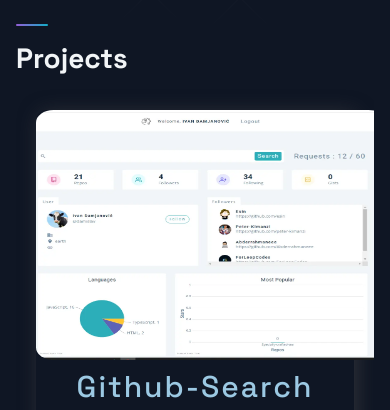
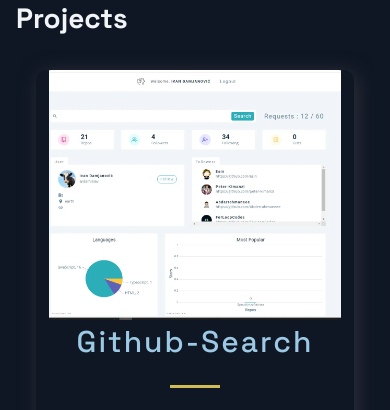
Before and after one commit to Damislav/my-portfolio, a Next.js app: page / in a window 390 px wide. Shown: the part 352-762 px from the top of the page. Built offline with nearby package versions, Linux system fonts and the light colour scheme.

Commit message:
fixed horizontal scroll

```diff
--- a/src/components/CursorPointer/CursorPointer.js
+++ b/src/components/CursorPointer/CursorPointer.js
@@ -1,8 +1,11 @@
 import { Cursor } from "custom-pointer-react";
-import { useEffect } from "react";
-
+import styles from "./CursorPointer.module.css";
 const CursorPointer = () => {
-  return <Cursor className="cursor" color="white" />;
+  return (
+    <div className={styles.dot}>
+      <Cursor color="white" />
+    </div>
+  );
 };
 
 export default CursorPointer;
--- /dev/null
+++ b/src/components/CursorPointer/CursorPointer.module.css
@@ -0,0 +1,5 @@
+@media screen and (max-width: 1268px) {
+  .dot {
+    display: none !important;
+  }
+}
--- a/src/components/Projects/Projects.js
+++ b/src/components/Projects/Projects.js
@@ -29,12 +29,14 @@
       {projects.map((p, i) => {
         return (
           <BlogCard key={i}>
+            <div className="img">
               <ImgContainer
                 width={350}
                 height={250}
                 src={p.image}
                 alt={p.title}
               />
+            </div>
             <TitleContent>
               <HeaderThree lead>{p.title}</HeaderThree>
               <Hr />
--- a/src/components/Projects/ProjectsStyles.js
+++ b/src/components/Projects/ProjectsStyles.js
@@ -4,18 +4,22 @@
   border-radius: 5%;
   /* object-fit: c; */
   transition: 0.5s ease-in-out;
+
+  /* cursor: none; */
   overflow: hidden;
-  /* cursor: none; */
-
   &:hover {
     /* transition: 0.5s ease-in-out; */
     scale: 1.1;
     margin: 0.2rem;
   }
+
+  @media ${(props) => props.theme.breakpoints.sm} {
+    object-fit: contain;
+    overflow: hidden;
+  }
   @media ${(props) => props.theme.breakpoints.xsm} {
-    width: 100% !important;
-    height: 100% !important;
     object-fit: contain;
+    overflow: hidden;
   }
 `;
 
@@ -34,6 +38,12 @@
   }
 `;
 export const BlogCard = styled.div`
+  .img {
+    display: flex;
+    align-items: center;
+    justify-content: center;
+    overflow: hidden;
+  }
   border-radius: 10px;
   box-shadow: 3px 3px 20px rgba(80, 78, 78, 0.5);
   text-align: center;
--- a/src/pages/index.js
+++ b/src/pages/index.js
@@ -22,7 +22,6 @@
       </Section>
 
       <Projects />
-
       <Technologies />
     </Layout>
   );
--- a/src/styles/globals.js
+++ b/src/styles/globals.js
@@ -13,9 +13,11 @@
     font-size: 62.5%;
     scroll-behavior: smooth !important;
     cursor: default;
+    overflow-x:hidden
 
   }
   body {
+    overflow: hidden
     font-family: ${(props) => props.theme.fonts.main};
     font-size: 1.6rem;
     background: ${(props) => props.theme.colors.background1};
```
Lines whose indentation alone changed are shown as unchanged.
